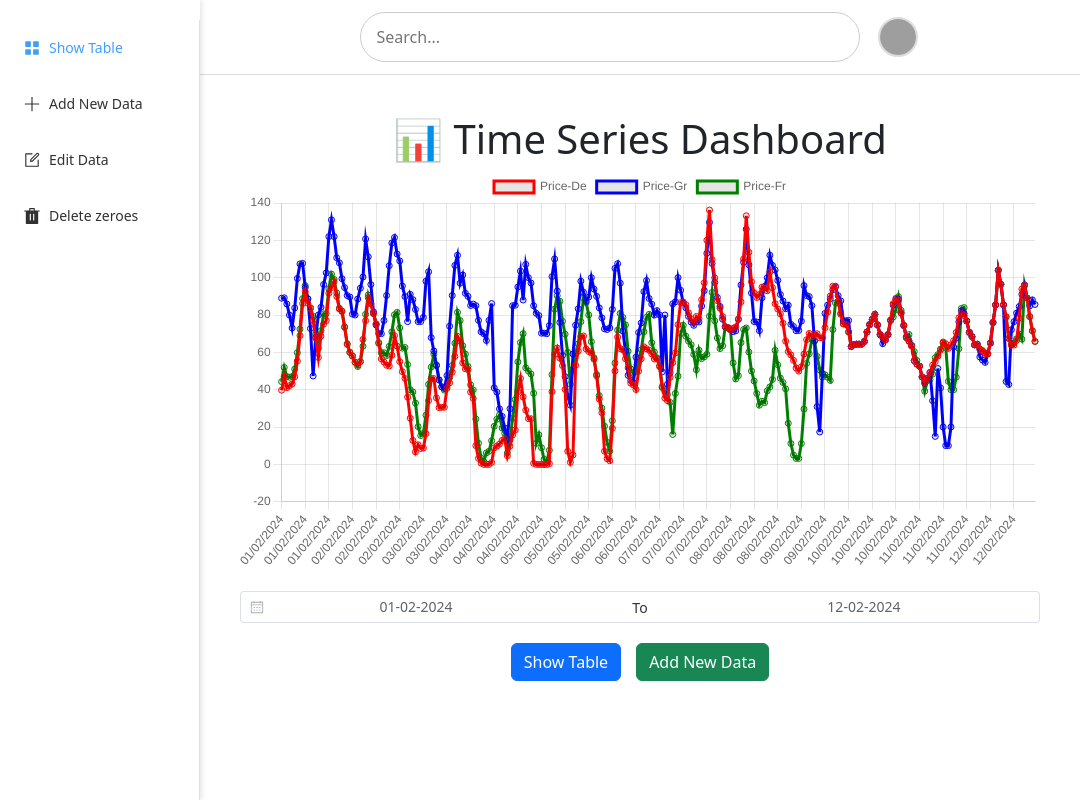
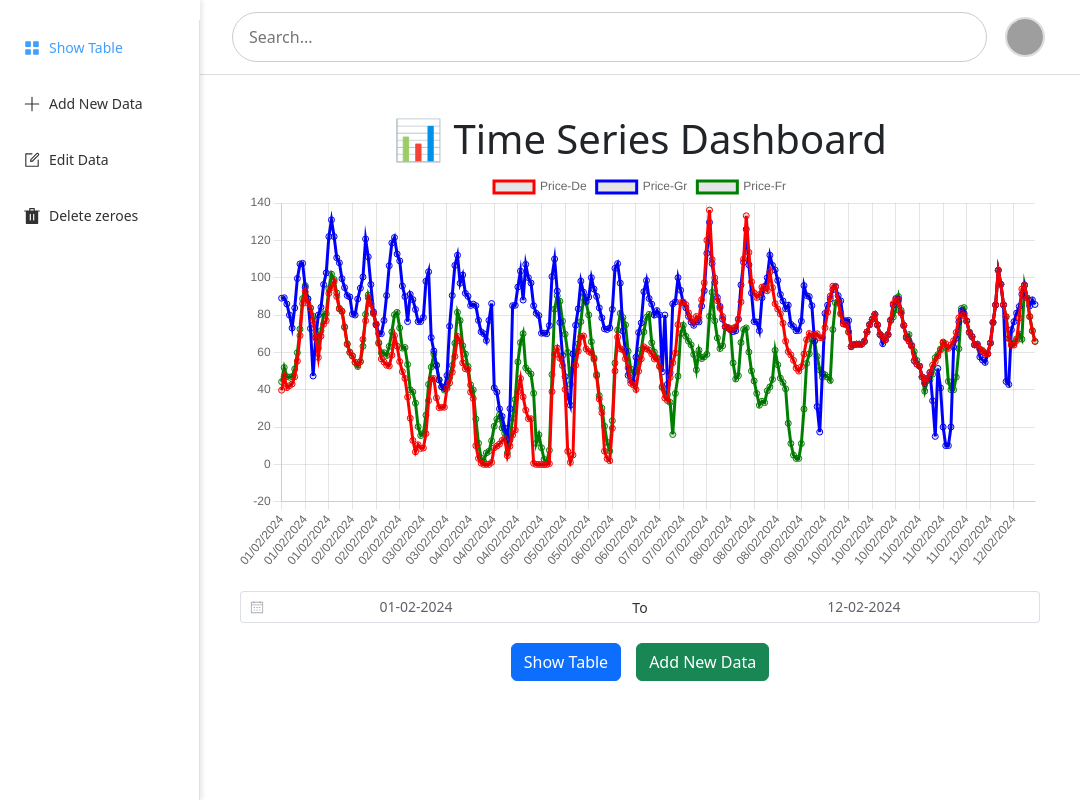
Before and after one commit to stellamarma/Assignment, a Vue app: page / in a window 1280 px wide. Shown: the whole page, without its empty margins (0-1084 px from the left). Built offline with nearby package versions, Linux system fonts and the light colour scheme; grey boxes are pictures that could not be loaded.

Commit message:
Make bigger search banner

```diff
--- a/src/components/Menu-Search.vue
+++ b/src/components/Menu-Search.vue
@@ -29,8 +29,8 @@
 
 /* Search Form */
 .search-form {
-    width: 100%;
-    max-width: 500px; /* Σταθερό μέγεθος για να φαίνεται σωστά παντού */
+    width: 95%;
+    max-width: 1000px; /* Σταθερό μέγεθος για να φαίνεται σωστά παντού */
 }
 
 /* Search Input */
```
